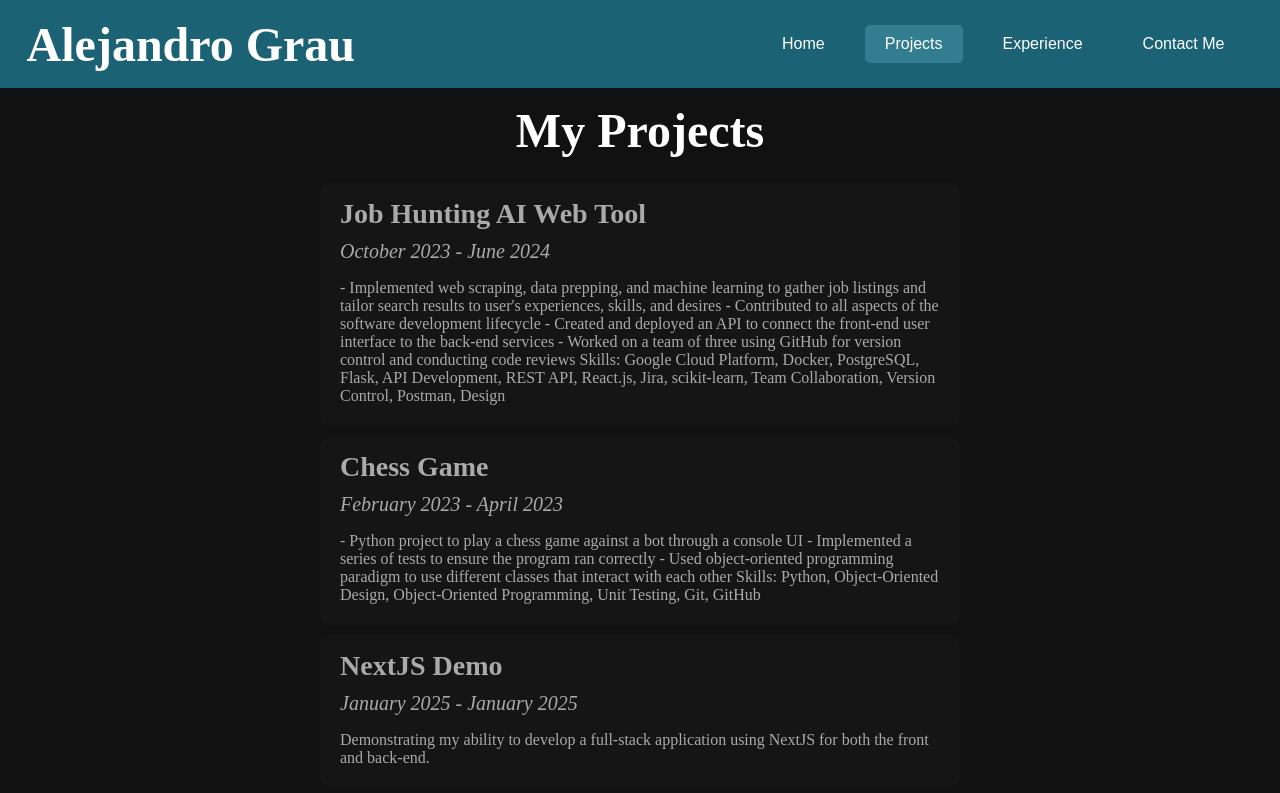
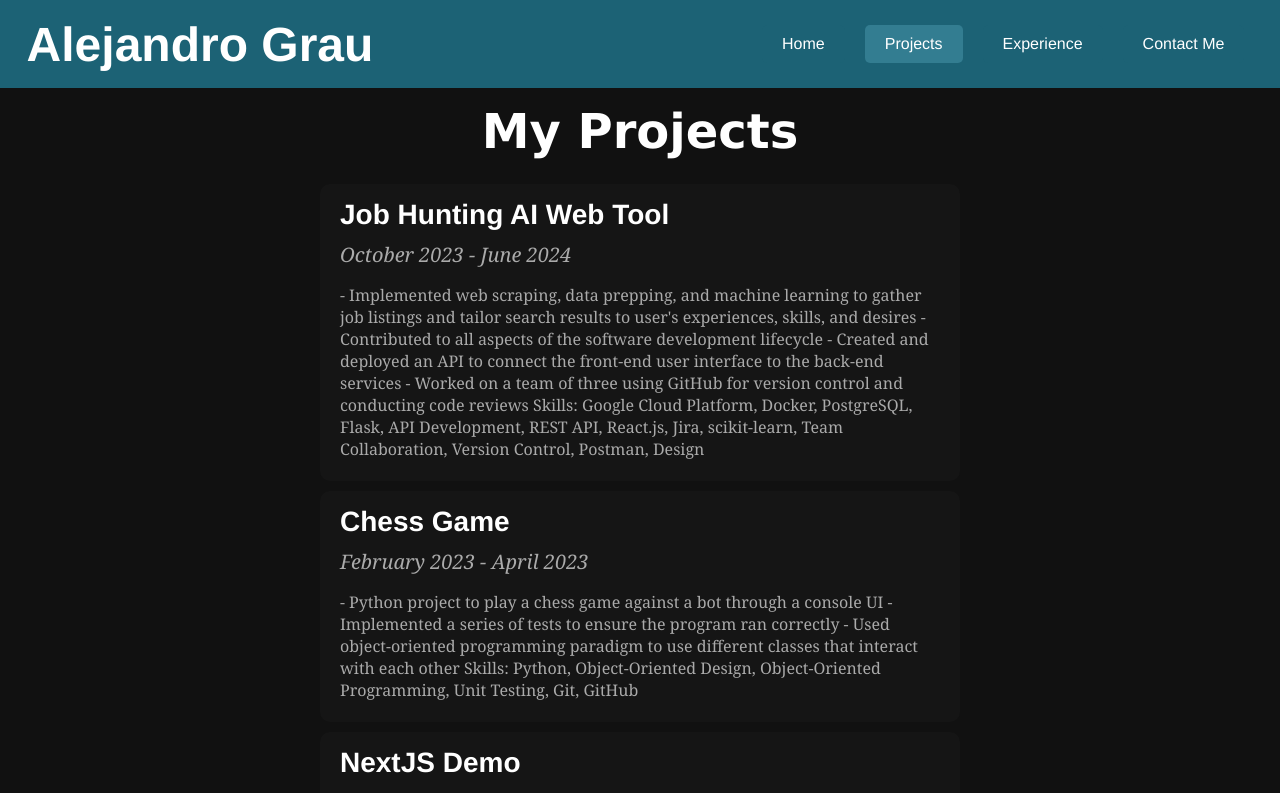
Before and after one commit to graua-git/portfolio, an Angular app: page /projects in a window 1280 px wide. Shown: the top 793 px of the page. Built offline with nearby package versions, Linux system fonts and the light colour scheme.

Commit message:
font changes

```diff
--- a/src/app/components/experience/experience.component.css
+++ b/src/app/components/experience/experience.component.css
@@ -15,13 +15,23 @@
 }
 
 .title {
+    font-family: var(--font-secondary);
     font-size: 28px;
+    margin: 10px 0px;
+    font-weight: bold;
+    color: var(--text);
+}
+
+.company {
+    font-family: var(--font-body);
+    font-size: 20px;
     margin: 10px 0px;
     font-weight: bold;
     color: var(--text-highlight);
 }
 
 .dates {
+    font-family: var(--font-body);
     font-size: 20px;
     font-style: italic;
     margin: 10px 0px;
@@ -29,9 +39,11 @@
 }
 
 .description {
+    font-family: var(--font-body);
     color: var(--text-highlight);
 }
 
 .skills {
+    font-family: var(--font-body);
     color: var(--text-highlight);
 }
--- a/src/app/components/experience/experience.component.html
+++ b/src/app/components/experience/experience.component.html
@@ -1,5 +1,6 @@
 <div class="experience-card">
     <p class="title">{{ experience.title }}</p>
+    <p class="company">{{ experience.company }}</p>
     <p class="dates">{{ experience.start_date }} - {{ experience.end_date }}</p>
     <p class="description">{{ experience.description }}</p>
     <p class="skills">{{ experience.skills }}</p>
--- a/src/app/components/footer/footer.component.css
+++ b/src/app/components/footer/footer.component.css
@@ -4,12 +4,14 @@ footer {
 }
 
 p {
+    font-family: var(--font-secondary);
     color: var(--text);
     padding: 0px 10px;
 }
 
 a {
     color: var(--text);
+    font-family: var(--font-secondary);
     font-size: 16px;
     padding: 0px 10px;
     cursor: pointer;
@@ -17,7 +19,4 @@ a {
 
 a:hover {
     color: var(--text-highlight);
-    font-size: 16px;
-    padding: 0px 10px;
-    cursor: pointer;
 }
--- a/src/app/components/header/header.component.css
+++ b/src/app/components/header/header.component.css
@@ -11,6 +11,7 @@ header {
 
 .heading-name {
     color: var(--text);
+    font-family: var(--font-secondary);
     font-size: 48px;
     font-weight: bold;
     margin: 1px;
@@ -26,6 +27,7 @@ header {
 .link {
     color: var(--text);
     background-color: var(--primary-color);
+    font-family: var(--font-secondary);
     font-size: 16px;
     padding: 10px 20px;
     margin: 10px;
@@ -37,6 +39,7 @@ header {
 .link-active {
     color: var(--text);
     background-color: var(--button-highlight);
+    font-family: var(--font-secondary);
     font-size: 16px;
     padding: 10px 20px;
     margin: 10px;
--- a/src/app/components/project/project.component.css
+++ b/src/app/components/project/project.component.css
@@ -15,13 +15,15 @@
 }
 
 .name {
+    font-family: var(--font-secondary);
     font-size: 28px;
     margin: 10px 0px;
     font-weight: bold;
-    color: var(--text-highlight);
+    color: var(--text);
 }
 
 .dates {
+    font-family: var(--font-body);
     font-size: 20px;
     font-style: italic;
     margin: 10px 0px;
@@ -29,5 +31,6 @@
 }
 
 .description {
+    font-family: var(--font-body);
     color: var(--text-highlight);
 }
--- a/src/app/pages/contact-me/contact-me.component.css
+++ b/src/app/pages/contact-me/contact-me.component.css
@@ -2,10 +2,13 @@
     color: var(--text);
     display: flex;
     flex-direction: column;
+    margin-top: 2px;
+    font-family: var(--font-secondary);
 }
 
 h3 {
     color: var(--text);
+    font-family: var(--font-secondary);
     font-size: 48px;
     margin: 15px;
     text-align: center;
@@ -28,6 +31,7 @@ input {
     border: 1px solid var(--text-highlight);
     outline: none;
     color: var(--text);
+    font-family: var(--font-body);
 }
 
 textarea {
@@ -40,11 +44,13 @@ textarea {
     border: 1px solid var(--text-highlight);
     outline: none;
     color: var(--text);
+    font-family: var(--font-body);
 }
 
 button {
     background-color: var(--primary-color);
     color: var(--text);
+    font-family: var(--font-secondary);
     font-size: 12;
     font-weight: bold;
     border-radius: 10px;
--- a/src/app/pages/home/home.component.css
+++ b/src/app/pages/home/home.component.css
@@ -19,12 +19,15 @@ img {
 
 .title {
     color: var(--text);
-    font-size: 48px;
+    font-family: var(--font-primary);
+    font-size: 52px;
+    font-weight: bold;
     text-align: center;
 }
 
 .subtitle {
     color: var(--text);
+    font-family: var(--font-secondary);
     font-size: 44px;
     text-align: center;
 }
--- a/src/app/pages/projects/projects.component.css
+++ b/src/app/pages/projects/projects.component.css
@@ -13,6 +13,7 @@
 
 .title {
     color: var(--text);
+    font-family: var(--font-primary);
     font-size: 48px;
     margin: 15px;
     text-align: center;
--- a/src/styles.css
+++ b/src/styles.css
@@ -6,8 +6,18 @@
     --button-highlight: #337d91;
     --card-background: #151515;
     --card-background-highlight: #222222;
+
+    --font-primary: 'Verdana';
+    --font-secondary: 'Helvetica';
+    --font-body: 'Georgia';
  }
 
+@font-face {
+    font-family: 'Primary';
+    src: url('/src/assets/fonts/BebasNeue-Regular.ttf') format('truetype');
+    font-weight: normal;
+    font-style: normal;
+}
 
 html, body {
     background-color: var(--background);
```
Also changed, not shown: src/assets/fonts/BebasNeue-Regular.ttf (added).
